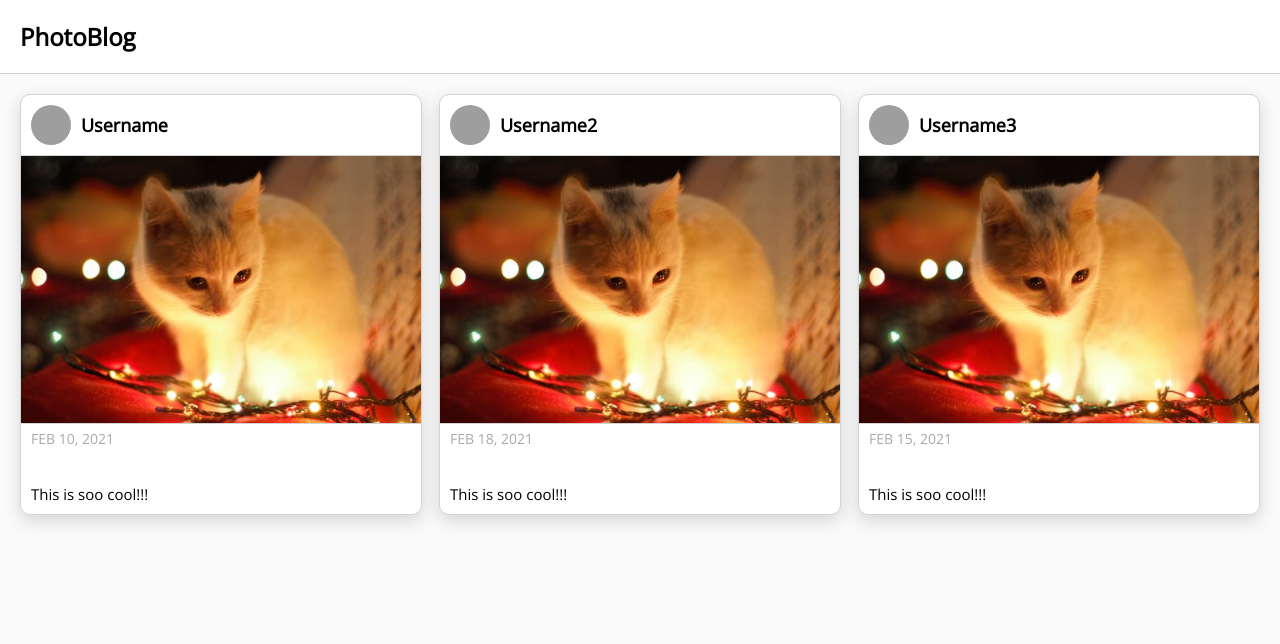
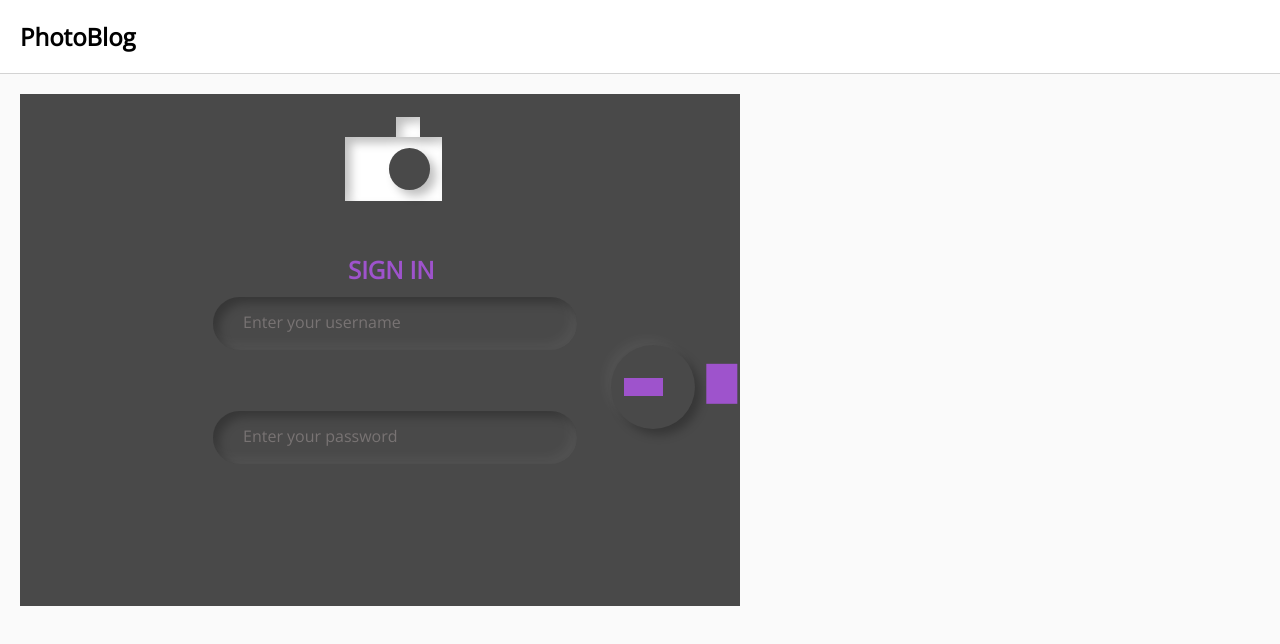
Before and after one commit to Sonakshi1901/PhotoBlog, a React (Create React App) app in the folder photoblog/: page / in a window 1280 px wide. Shown: the top 644 px of the page. Built offline with nearby package versions, Linux system fonts and the light colour scheme; grey boxes are pictures that could not be loaded.

Commit message:
Update Home.js

```diff
--- a/photoblog/src/components/Home/Home.js
+++ b/photoblog/src/components/Home/Home.js
@@ -1,6 +1,7 @@
 import React from "react";
 import "./Home.css";
-import PhotoCard from "../Post/PhotoCard"
+import PhotoCard from "../Post/PhotoCard";
+import SignIn from "../Register/SignIn/SignIn";
 
 const Home = () => {
 
@@ -9,18 +10,8 @@ const Home = () => {
       <div className="home__header">
         <h2>PhotoBlog</h2>
           <div className="home__post">
-            <PhotoCard
-             name="Username"
-             caption="This is soo cool!!!"
-             date="FEB 10, 2021"/>
-            <PhotoCard
-              name="Username2"
-              caption="This is soo cool!!!"
-              date="FEB 18, 2021"/>
-              <PhotoCard
-                name="Username3"
-                caption="This is soo cool!!!"
-                date="FEB 15, 2021"/>
+            <SignIn/>
+
           </div>
       </div>
     </div>
```
